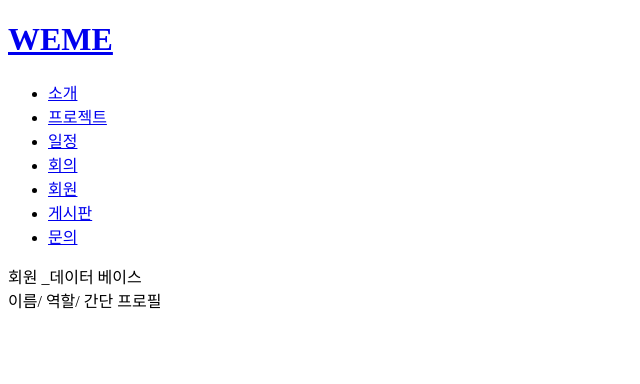
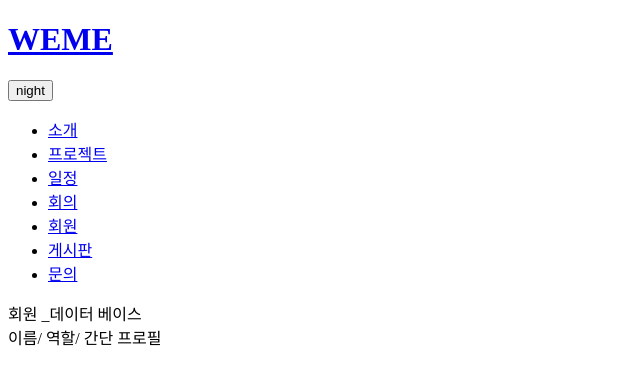
Before and after one commit to MadJangE00/WemeManager, a plain HTML site: page member.html in a window 1280 px wide. Shown: the whole page, without its empty margins (0-640 px from the left). Drawn offline with Linux system fonts and the light colour scheme.

Commit message:
query selector

```diff
--- a/member.html
+++ b/member.html
@@ -3,9 +3,25 @@
     <head>
       <meta charset="utf-8">
       <title>Weme Management</title>
+      <style>
+
+
+      </style>
     </head>
     <body>
       <h1><a href="index.html">WEME</a></h1>
+
+      <input id="night_day" type="button" value="night" onclick="
+      if (documment.querySelector('#night_day').value ==='night'){
+      document.querySelector('body').style.backgroundColor ='black';
+      document.querySelector('body').style.colro = 'white';
+      document.querySelector('#night_day').value = 'day';
+    }else{
+      document.querySelector('body').style.backgroundColor ='white';
+      document.querySelector('body').style.colro = 'black';
+      document.querySelector('#night_day').value = 'night';
+    }
+    ">
       <p>
         <ul>
           <li><a href="intro.html">소개</a></li>
```
